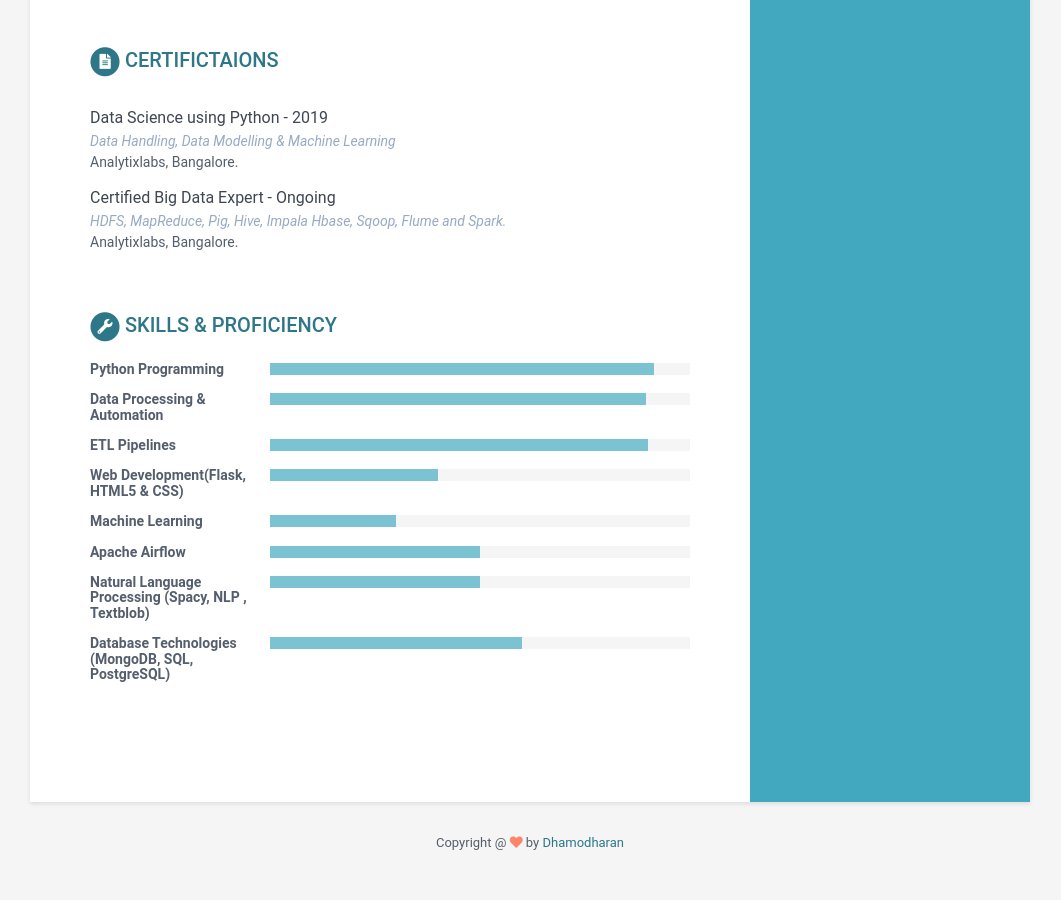
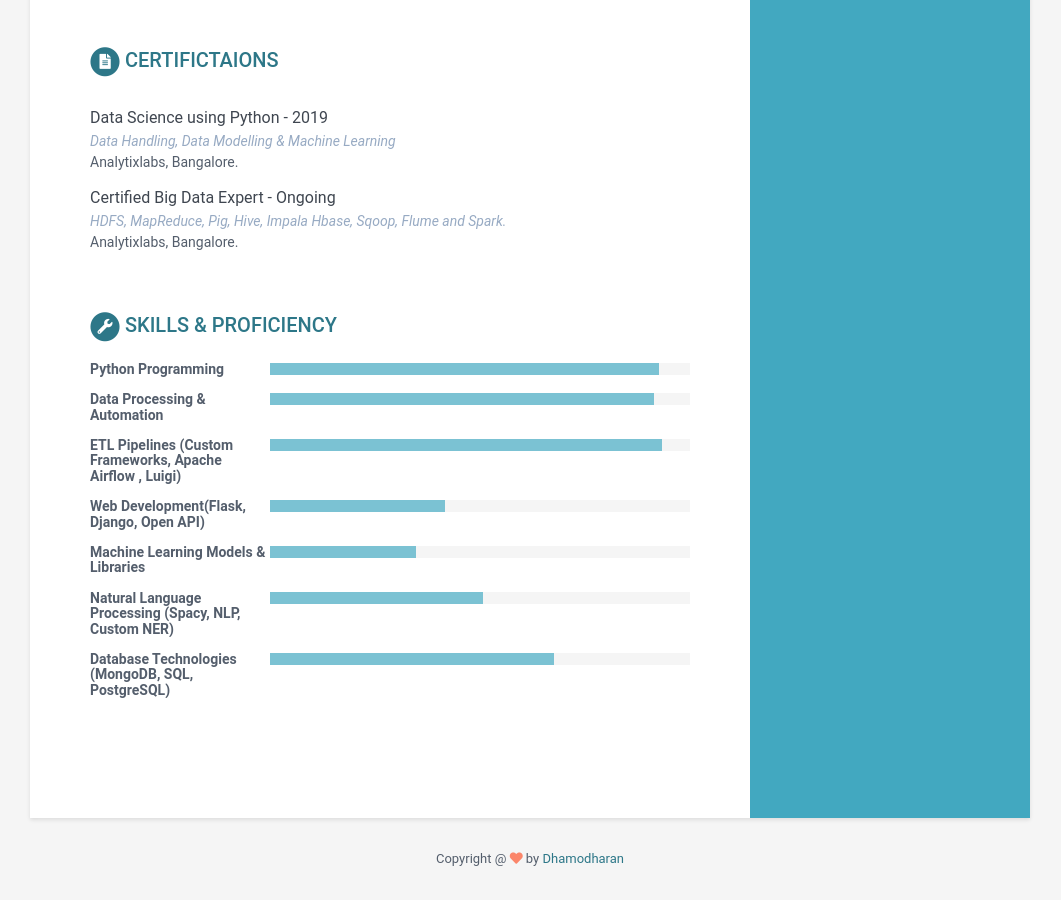
Before and after one commit to dhamodharanrk/online-cv, a Jekyll site: the page built from index.html, in a window 1280 px wide and 900 px high, scrolled down 1671 px. Shown: the whole window, without its empty margins (110-1171 px from the left). Built offline with Jekyll 4.4.1, drawn with Linux system fonts in a browser that asks for light colours.

Commit message:
Update data.yml

```diff
--- a/_data/data.yml
+++ b/_data/data.yml
@@ -168,28 +168,25 @@ skills:
 
     toolset:
       - name: Python Programming
+        level: 92.5%
+
+      - name: Data Processing & Automation
         level: 91.5%
 
-      - name: Data Processing & Automation
-        level: 89.5%
+      - name: ETL Pipelines (Custom Frameworks, Apache Airflow , Luigi)
+        level: 93.4%
 
-      - name: ETL Pipelines
-        level: 90%
+      - name: Web Development(Flask, Django, Open API)
+        level: 41.6%
 
-      - name: Web Development(Flask, HTML5 & CSS)
-        level: 40%
+      - name: Machine Learning Models & Libraries
+        level: 34.7%
 
-      - name: Machine Learning
-        level: 30%
-
-      - name: Apache Airflow
-        level: 50%
-
-      - name: Natural Language Processing (Spacy, NLP , Textblob)
-        level: 50%
+      - name: Natural Language Processing (Spacy, NLP, Custom NER)
+        level: 50.7%
 
       - name: Database Technologies (MongoDB, SQL, PostgreSQL)
-        level: 60%
+        level: 67.5%
 
 footer: >
     Copyright @ <i class="fas fa-heart"></i> by <a href="https://dhamodharanrk.github.io/" target="_blank" rel="nofollow">Dhamodharan</a>
```
